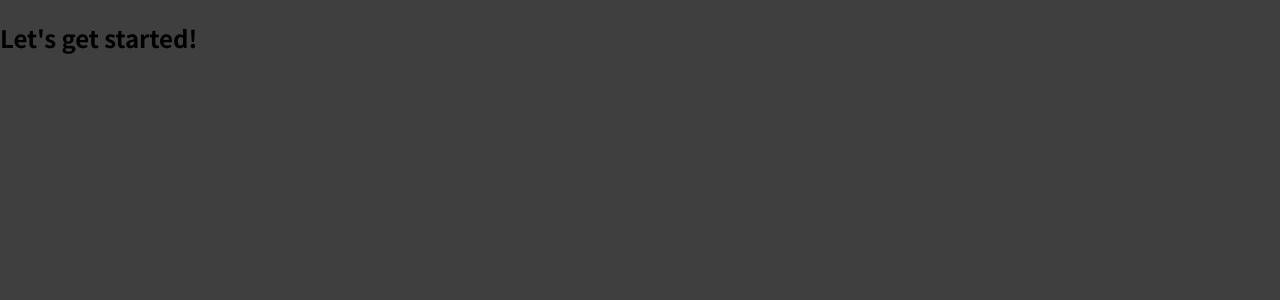
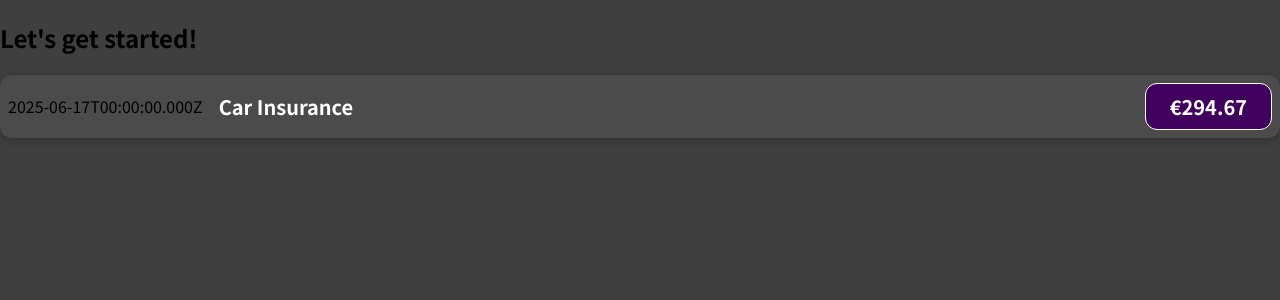
Before and after one commit to edvelhope/starting-setup, a JavaScript app: page / in a window 1280 px wide. Shown: the top 300 px of the page. Built offline with nearby package versions, Linux system fonts and the light colour scheme.

Commit message:
aggiunto componente ExpenseItem

```diff
--- a/src/App.js
+++ b/src/App.js
@@ -1,7 +1,10 @@
+import ExpenseItem from "./components/ExpenseItem";
+
 function App() {
   return (
     <div>
       <h2>Let's get started!</h2>
+      <ExpenseItem />
     </div>
   );
 }
--- /dev/null
+++ b/src/components/ExpenseItem.css
@@ -0,0 +1,56 @@
+.expense-item {
+  display: flex;
+  justify-content: space-between;
+  align-items: center;
+  box-shadow: 0 2px 8px rgba(0, 0, 0, 0.25);
+  padding: 0.5rem;
+  margin: 1rem 0;
+  border-radius: 12px;
+  background-color: #4b4b4b;
+}
+
+.expense-item__description {
+  display: flex;
+  flex-direction: column;
+  gap: 1rem;
+  align-items: flex-end;
+  flex-flow: column-reverse;
+  justify-content: flex-start;
+  flex: 1;
+}
+
+.expense-item h2 {
+  color: #3a3a3a;
+  font-size: 1rem;
+  flex: 1;
+  margin: 0 1rem;
+  color: white;
+}
+
+.expense-item__price {
+  font-size: 1rem;
+  font-weight: bold;
+  color: white;
+  background-color: #40005d;
+  border: 1px solid white;
+  padding: 0.5rem;
+  border-radius: 12px;
+}
+
+@media (min-width: 580px) {
+  .expense-item__description {
+    flex-direction: row;
+    align-items: center;
+    justify-content: flex-start;
+    flex: 1;
+  }
+
+  .expense-item__description h2 {
+    font-size: 1.25rem;
+  }
+
+  .expense-item__price {
+    font-size: 1.25rem;
+    padding: 0.5rem 1.5rem;
+  }
+}
--- /dev/null
+++ b/src/components/ExpenseItem.js
@@ -0,0 +1,19 @@
+import './ExpenseItem.css';
+
+function ExpenseItem() {
+  const expenseDate = new Date(2025, 5, 17);
+  const expenseTitle = 'Car Insurance';
+  const expenseAmount = 294.67;
+
+  return (
+    <div className='expense-item'>
+      <div>{expenseDate.toISOString()}</div>
+      <div className='expense-item__description'>
+        <h2>{expenseTitle}</h2>
+        <div className='expense-item__price'>€{expenseAmount}</div>
+      </div>
+    </div>
+  );
+}
+
+export default ExpenseItem;
```
Also changed, not shown: 2 other files (tests, documents, lock files or other folders).
